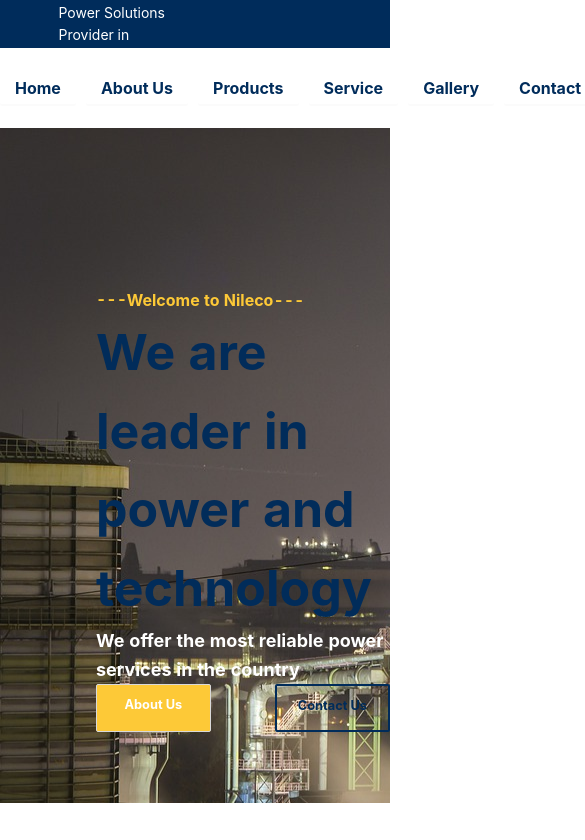
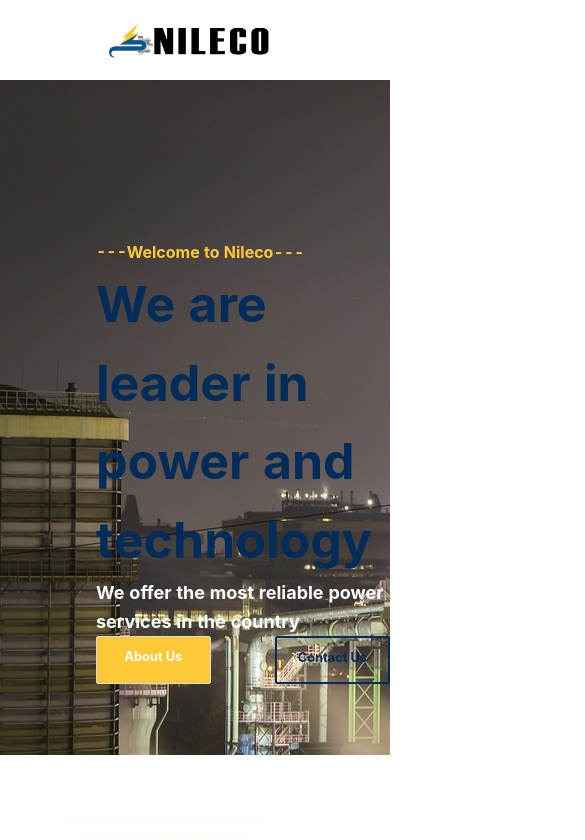
Before and after one commit to liferacer23/special-guacamole, a Next.js app: page / in a window 390 px wide. Shown: the top 840 px of the page, 585 px wide, since content can reach past the window. Built offline with nearby package versions, Linux system fonts and the light colour scheme.

Commit message:
responsive styling

```diff
--- a/components/navbar/index.js
+++ b/components/navbar/index.js
@@ -17,6 +17,8 @@
   background: rgb(0, 44, 91);
   height: 3rem;
   width: 100%;
+
+
 `;
 const Anchor = styled(antDAnchor)`
   .ant-anchor-ink::before {
@@ -47,6 +49,9 @@
   align-item: center;
   justify-content: center;
   gap: 10px;
+  @media (max-width: 1000px) {
+    display:none;
+   }
 `;
 
 const StyledButton = styled(Button)`
@@ -68,11 +73,22 @@
   color:rgb(0, 44, 91) !important;
 `;
 const LinkContainer = styled("div")`
+
   width: 70%;
   display: flex;
   align-item: center;
   justify-content: end;
+  @media (max-width: 1000px) {
+    display:none;
+   }
+
 `;
+const Credentials = styled("div")`
+background: rgb(0, 44, 91);
+@media (max-width: 1000px) {
+  display:none;
+ }
+`
 const content = (
   <div>
     <p>Content</p>
@@ -81,7 +97,7 @@
 );
 const NavBar = () => (
   <>
-    <Header style={{ display: "flex", alignItems: "center" }}>
+    <Credentials style={{ display: "flex", alignItems: "center" }}>
       <LinkContainer>
         <Text style={{ color: "#fff", marginRight: "1rem" }}>
           Your Trusted Power Solutions Provider in Ethiopia
@@ -93,7 +109,7 @@
           <Link style={{ color: "#fff" }} href="#" title="+251 977 80 5757" />
         </Anchor>
       </LinkContainer>
-    </Header>
+    </Credentials>
     <Layout
       style={{
         background: "transparent",
```
